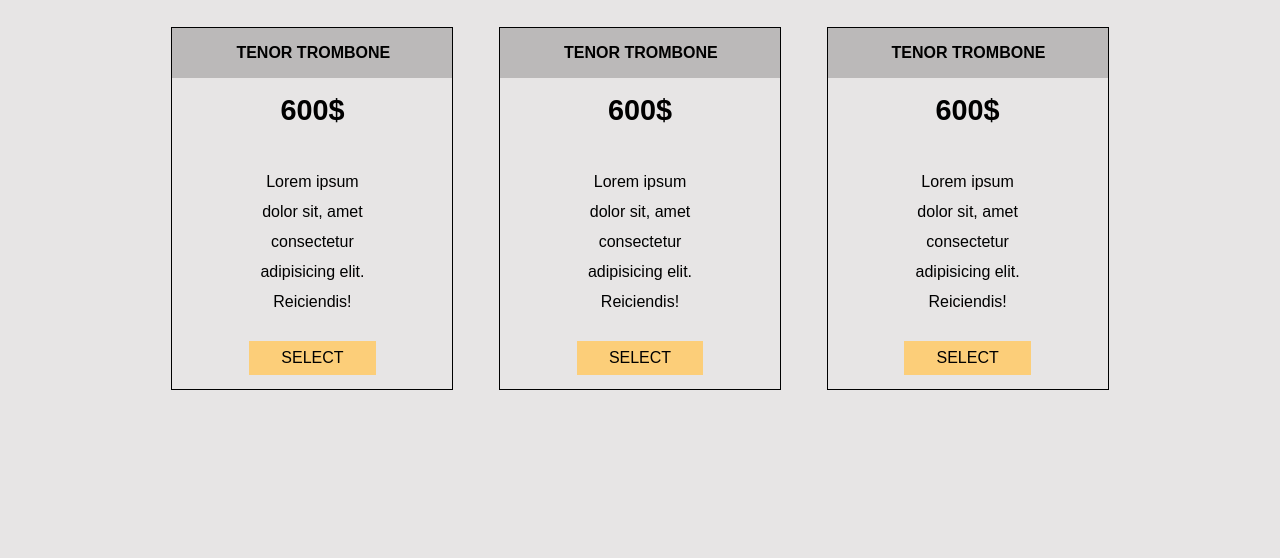
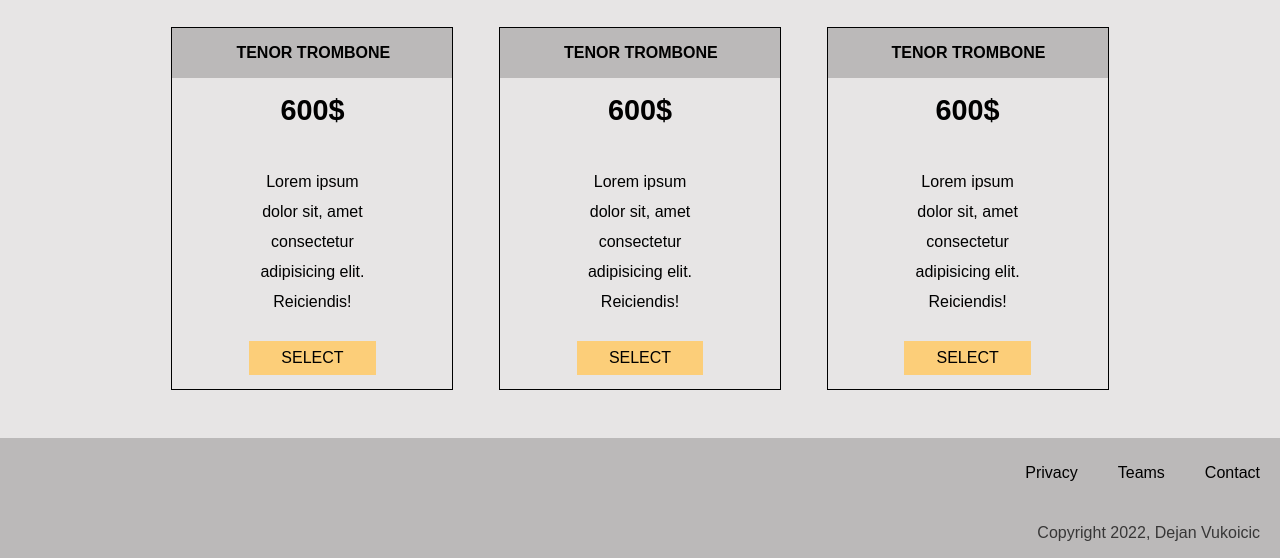
Before and after one commit to dejanV91/1-Projects-HTML-CSS, a plain HTML site: page index.html in a window 1280 px wide. Shown: the part 1102-1660 px from the top of the page. Before the commit the page ends 1540 px from the top, so only its background shows below. Drawn offline with Linux system fonts and the light colour scheme.

Commit message:
finish project

```diff
--- a/index.html
+++ b/index.html
@@ -100,6 +100,16 @@
 
     </div>
 
+    <footer id="footer-section">
+        <ul>
+            <li><a href="#">Privacy</a></li>
+            <li><a href="#">Teams</a></li>
+            <li><a href="#">Contact</a></li>
+        </ul>
+
+        <p>Copyright 2022, Dejan Vukoicic</p>
+    </footer>
+
 </body>
 
 </html>
--- a/style.css
+++ b/style.css
@@ -189,7 +189,6 @@ img{
 
     @media (max-width: 900px){
         .pay-section{
-            display: flex;
             flex-direction: column;
         }
     }
@@ -242,3 +241,36 @@ img{
         cursor:pointer;
         background-color: rgb(250, 192, 84);
     }
+
+
+    /* ========footer======== */
+
+    #footer-section{
+        display: flex;
+        flex-direction: column;
+        justify-content: flex-end;
+        background-color: rgb(187, 185, 185);
+        width:auto;
+    }
+
+    #footer-section ul{
+        display:flex;
+        flex-direction: row;
+        align-self: flex-end;
+    }
+
+    #footer-section ul li{
+        list-style: none;
+        margin: 10px 20px;
+    }
+
+    #footer-section ul li a{
+        text-decoration: none;
+        color: black;
+    }
+
+    #footer-section p{
+        align-self: flex-end;
+        margin-right: 20px;
+        opacity: 0.7;
+    }
```
